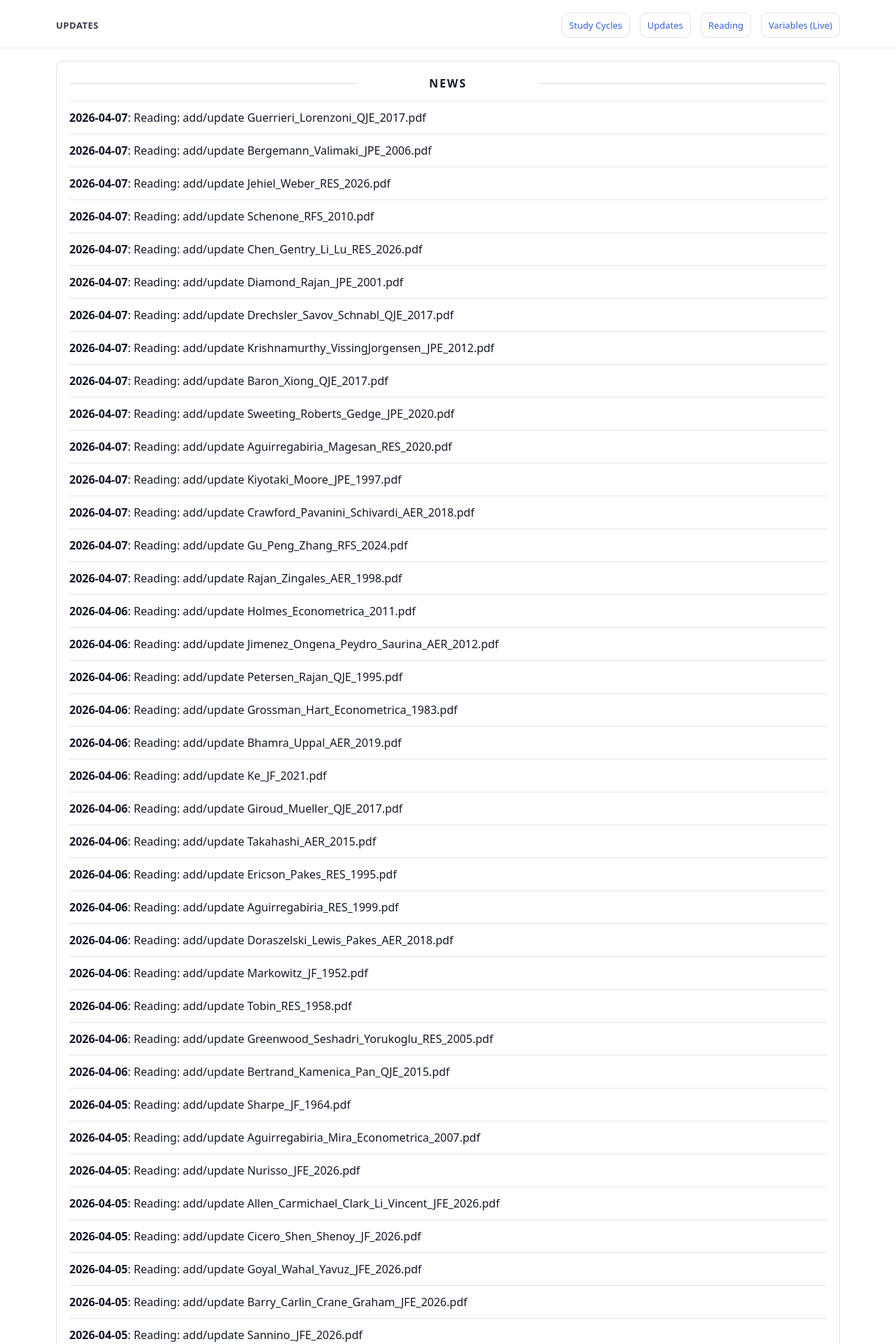
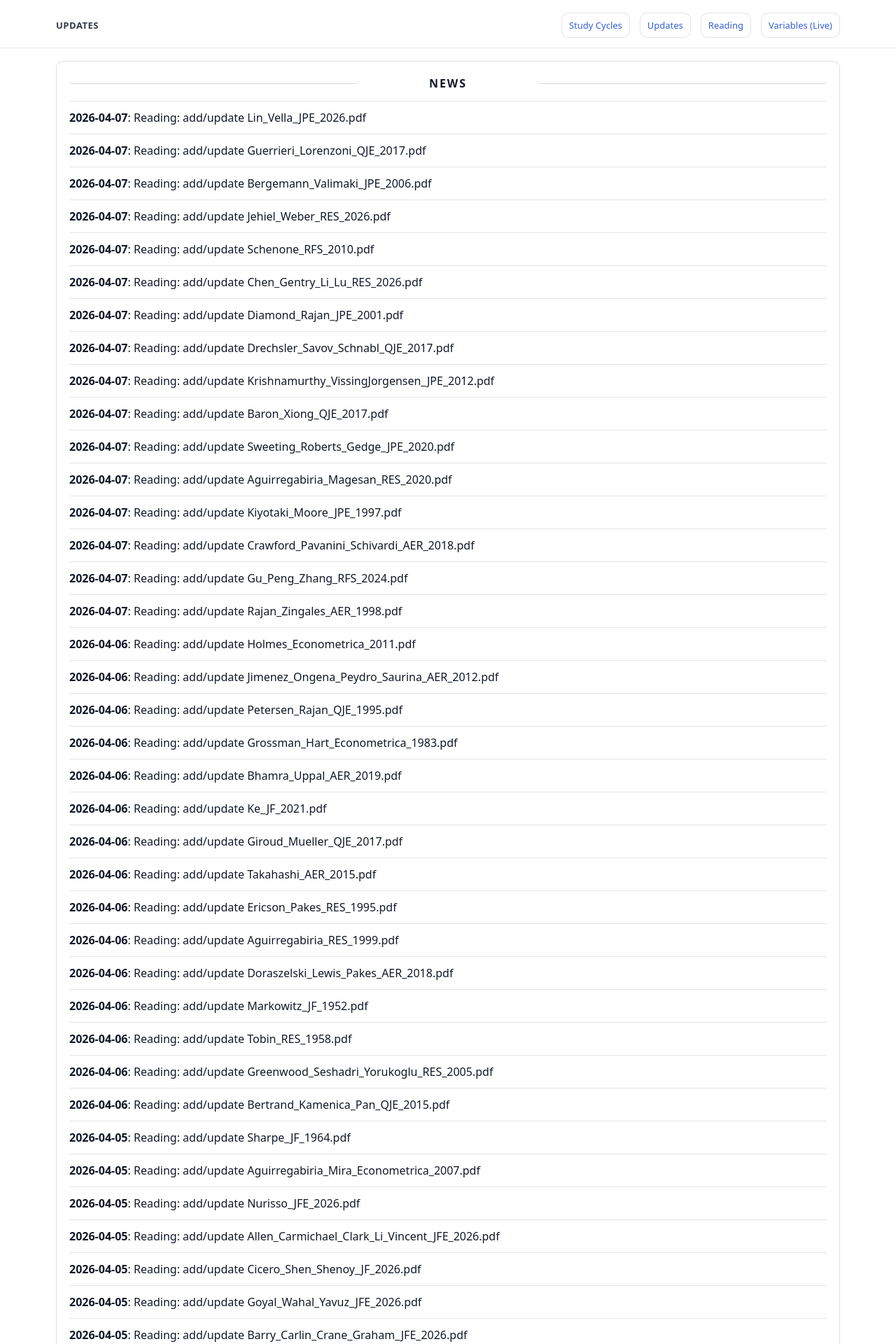
Before and after one commit to yaxinzn/study-archive, a Jekyll site: the page built from updates/index.md, in a window 1280 px wide. Shown: the top 1920 px of the page at 70% size. Built offline with Jekyll 4.4.1, drawn with Linux system fonts in a browser that asks for light colours; some of the changed text lies outside the part shown.

Commit message:
chore: update NEWS feed

```diff
--- a/_data/news.yml
+++ b/_data/news.yml
@@ -1,4 +1,7 @@
 # Auto-generated update history (sorted newest -> oldest). Do not edit manually.
+- ts: "1775561185"
+  date: "2026-04-07"
+  title: "Reading: add/update Lin_Vella_JPE_2026.pdf"
 - ts: "1775558170"
   date: "2026-04-07"
   title: "Reading: add/update Guerrieri_Lorenzoni_QJE_2017.pdf"
```
